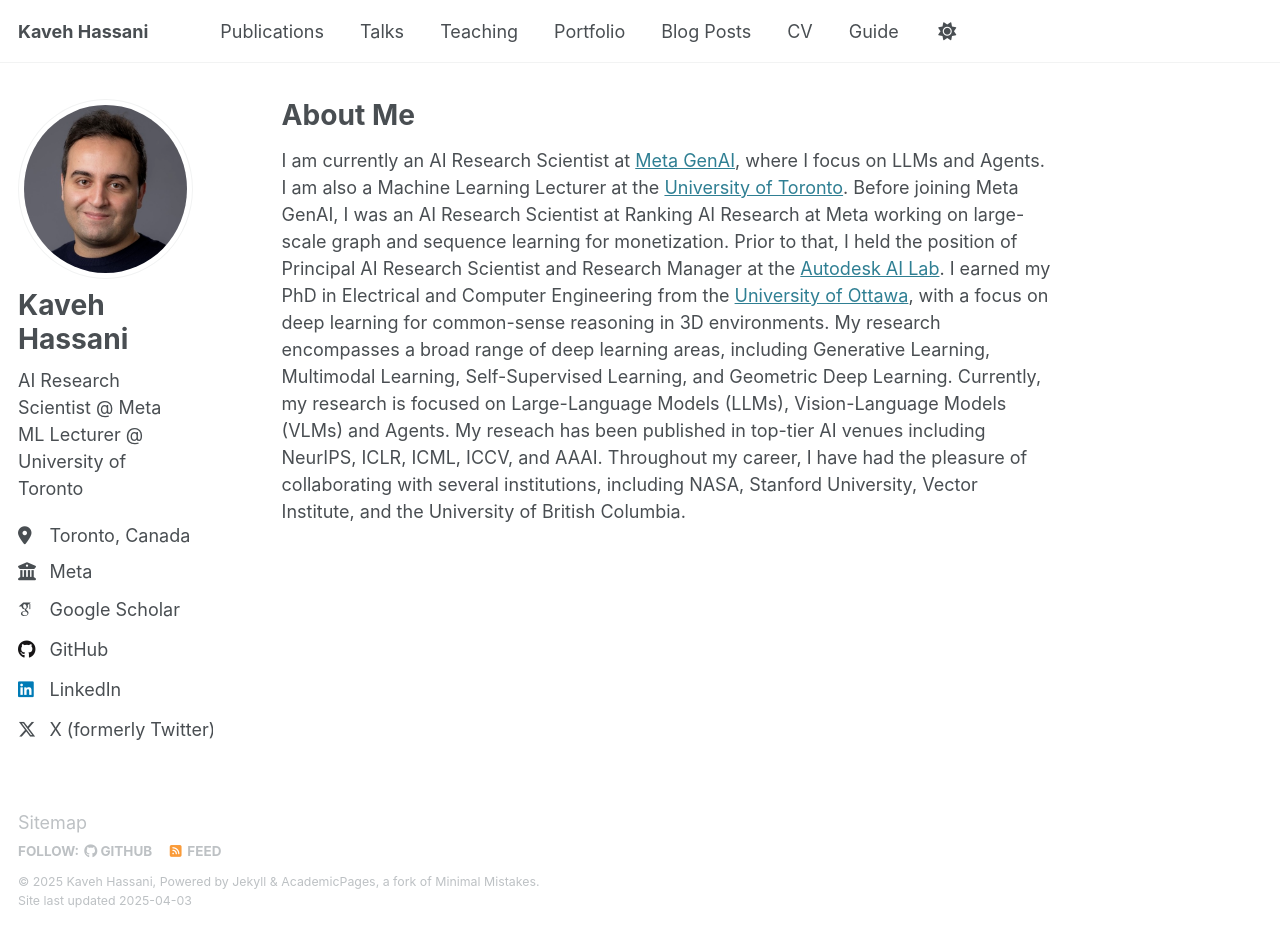
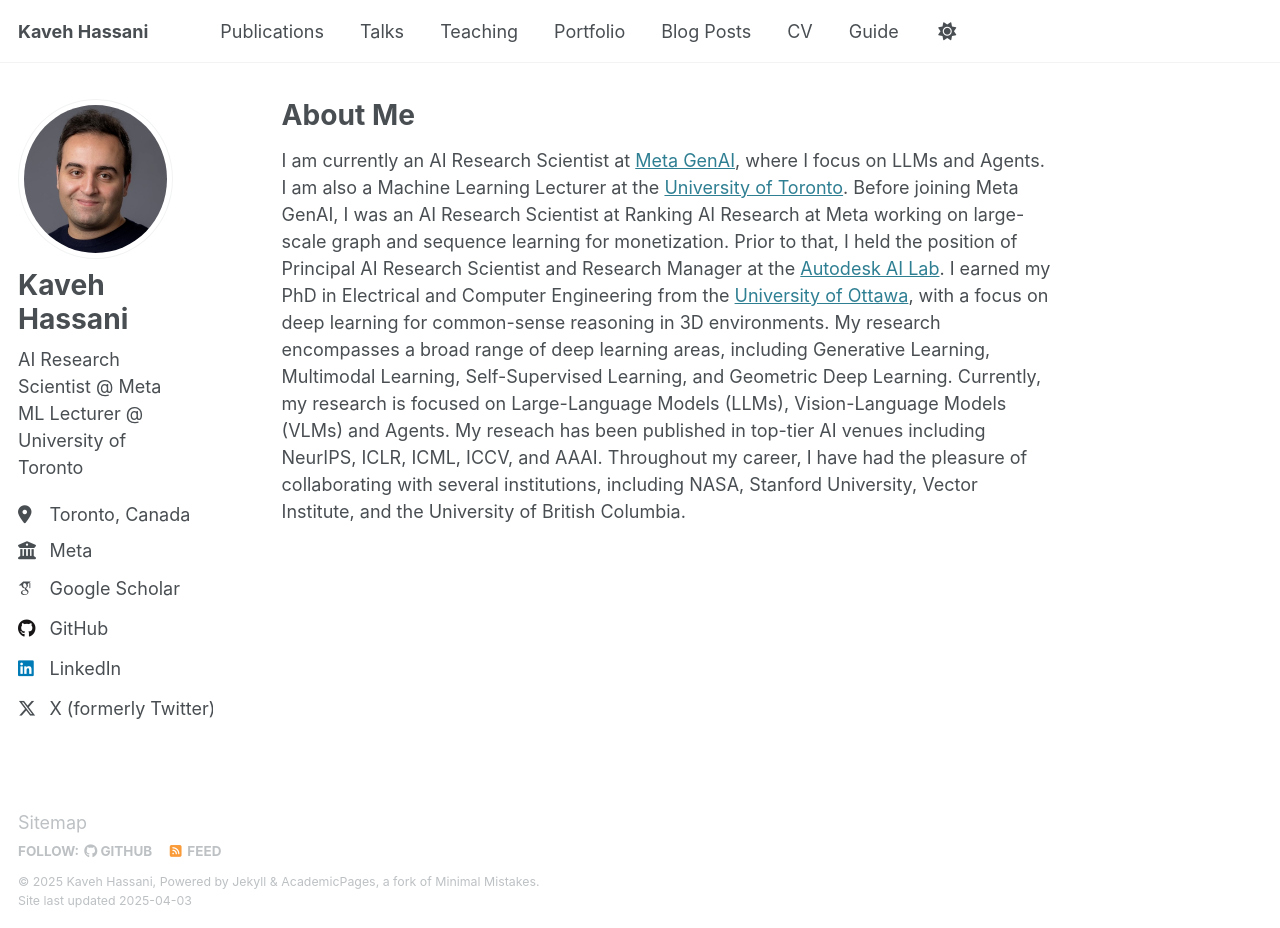
Before and after one commit to kavehhassani/kavehhassani.github.io, a Jekyll site: the page built from _pages/about.md, in a window 1280 px wide and 928 px high. Built offline with Jekyll 4.4.1, drawn with Linux system fonts in a browser that asks for light colours; some web fonts are replaced.

Commit message:
Update _sidebar.scss

```diff
--- a/_sass/layout/_sidebar.scss
+++ b/_sass/layout/_sidebar.scss
@@ -37,7 +37,7 @@
 
   @include breakpoint($x-large) {
     max-width: $sidebar-link-max-width;
-    padding-right: 20px;
+    padding-right: 40px;
   }
 
   h2, h3, h4, h5, h6 {
```
